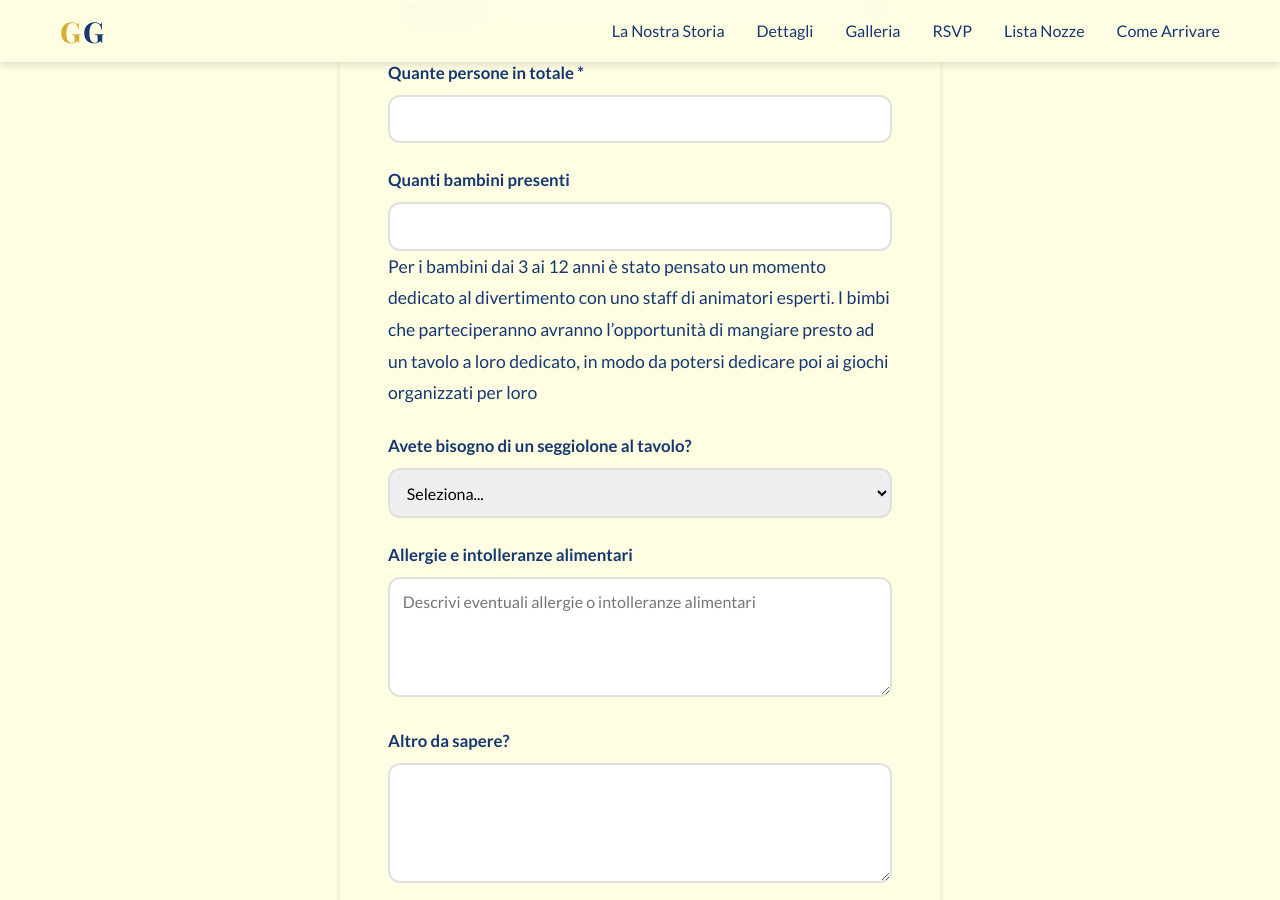
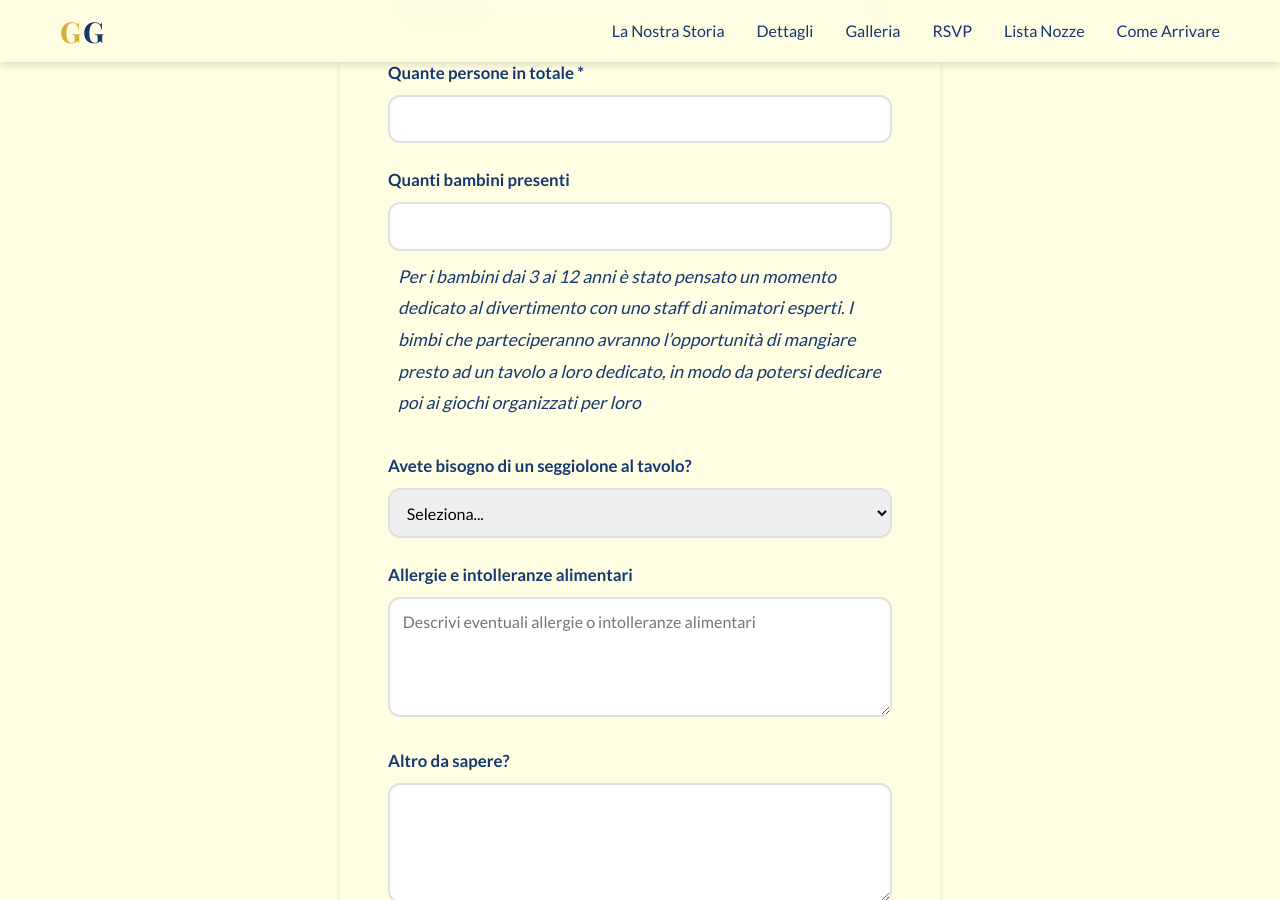
Before and after one commit to knives85/gio-ga, a Jekyll site: the page built from index.html, in a window 1280 px wide and 900 px high, scrolled down 4204 px. Built offline with Jekyll 4.4.1, drawn with Linux system fonts in a browser that asks for light colours.

Commit message:
feat: form note style

```diff
--- a/assets/css/style.css
+++ b/assets/css/style.css
@@ -583,6 +583,17 @@ section h2::after {
     min-height: 120px;
 }
 
+.form-group-note {
+    font-style: italic;
+    padding: 10px;
+}
+
+.form-note {
+    font-style: italic;
+    padding: 10px;
+    text-align: center;
+}
+
 .submit-button {
     width: 100%;
     background: var(--primary-color);
```
